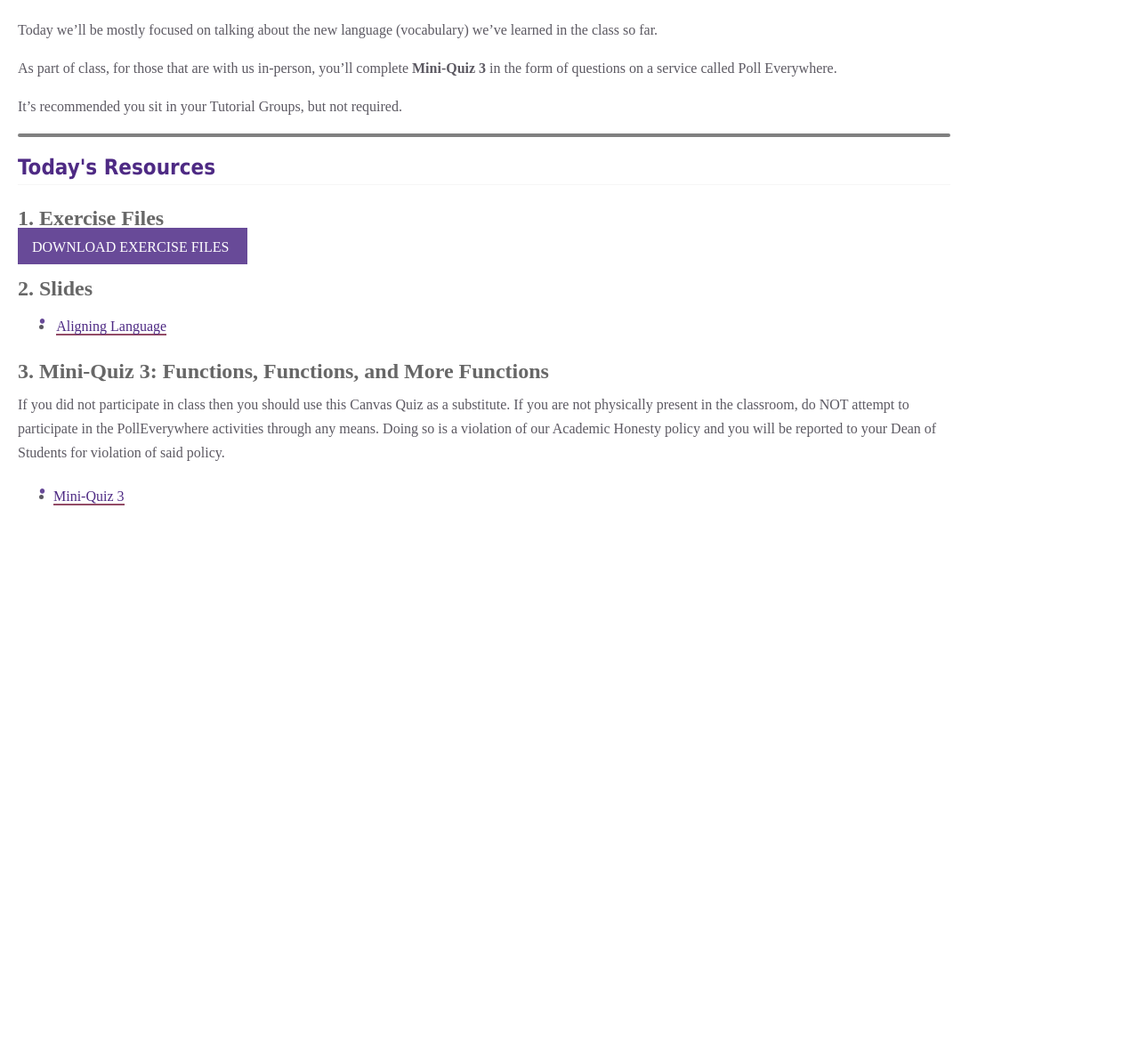
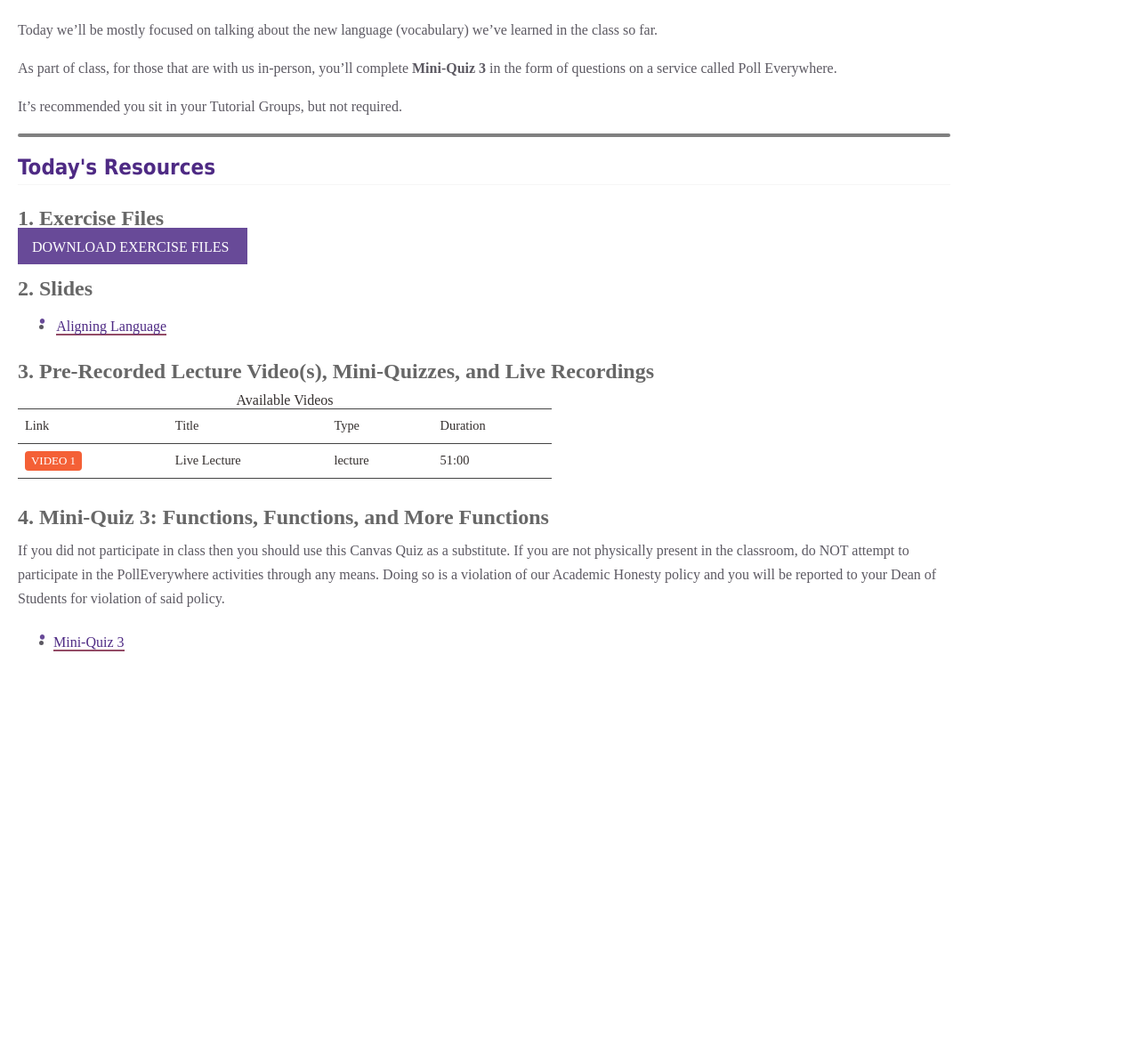
Before and after one commit to shhyou/bain-cs111-web-fork, a Jekyll site: the page built from pages/_lectures/week02_lecture03.md, in a window 1280 px wide. Shown: the whole page at 89% size. Built offline with Jekyll 4.4.1, drawn with Linux system fonts in a browser that asks for light colours; some web fonts are replaced; before the commit the page ends 1007 px from its top, so only the background shows below that.

Commit message:
wk2.3 vid

```diff
--- a/pages/_lectures/week02_lecture03.md
+++ b/pages/_lectures/week02_lecture03.md
@@ -12,6 +12,11 @@
 mini_quiz_title: Functions, Functions, and More Functions
 due_date: 2023-09-29
 exercise_url: "lecture04.zip"
+videos:
+  - url: https://northwestern.hosted.panopto.com/Panopto/Pages/Viewer.aspx?id=3f5c665e-c01d-400a-ae2e-b0780012827d&start=60
+    title: Live Lecture
+    duration: "51:00"
+    live: 1
 slides:
   - url: https://docs.google.com/presentation/d/1wMEGBKJFUIUkLEwM8PVS5TWSizHr-9c1nWYmUnMcl1s/edit?usp=sharing
     title: Aligning Language
```
